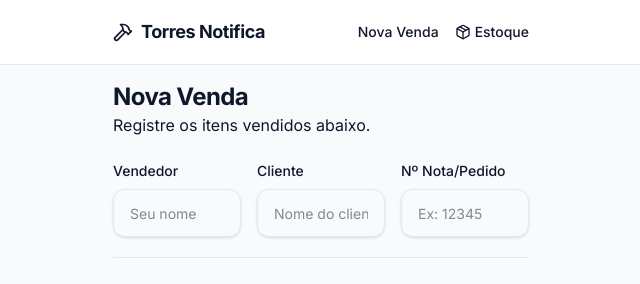
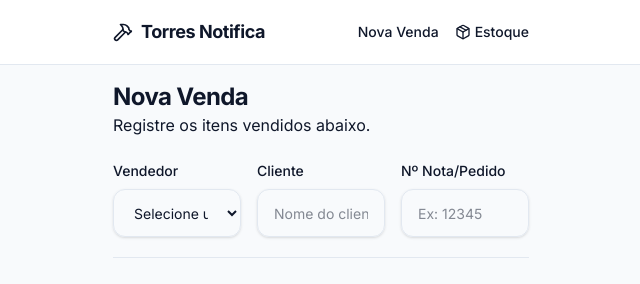
Before and after one commit to kleberrsanzony/torreswoodnotification, a Next.js app: page / in a window 1280 px wide. Shown: the top 284 px of the page, without its empty margins (319-959 px from the left). Built offline with nearby package versions, Linux system fonts and the light colour scheme; no server answers.

Commit message:
feat: change vendedor input to a dropdown with predefined names

```diff
--- a/src/app/page.tsx
+++ b/src/app/page.tsx
@@ -91,15 +91,21 @@ export default function Home() {
         <div className="grid grid-cols-1 sm:grid-cols-3 gap-4 border-b border-border pb-5 mb-1">
           <div className="flex flex-col gap-2">
             <label htmlFor="vendedor" className="text-sm font-medium">Vendedor</label>
-            <input
+            <select
               id="vendedor"
-              type="text"
-              placeholder="Seu nome"
-              className="flex h-12 w-full rounded-xl border border-input bg-card px-4 py-2 text-sm shadow-sm transition-colors placeholder:text-muted-foreground focus-visible:outline-none focus-visible:ring-2 focus-visible:ring-ring"
               value={vendedor}
               onChange={(e) => setVendedor(e.target.value)}
               disabled={isSubmitting}
-            />
+              className="flex h-12 w-full rounded-xl border border-input bg-card px-4 py-2 text-sm shadow-sm transition-colors focus-visible:outline-none focus-visible:ring-2 focus-visible:ring-ring disabled:pointer-events-none disabled:opacity-50 cursor-pointer"
+            >
+              <option value="" disabled>Selecione um vendedor</option>
+              <option value="Kleber">Kleber</option>
+              <option value="Jackson">Jackson</option>
+              <option value="Deidiviane">Deidiviane</option>
+              <option value="Márcio">Márcio</option>
+              <option value="Mauro">Mauro</option>
+              <option value="Mayara">Mayara</option>
+            </select>
           </div>
           <div className="flex flex-col gap-2">
             <label htmlFor="cliente" className="text-sm font-medium">Cliente</label>
```
